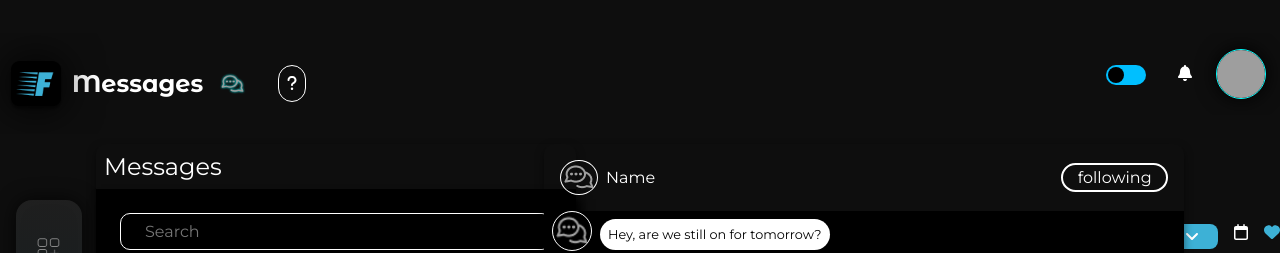
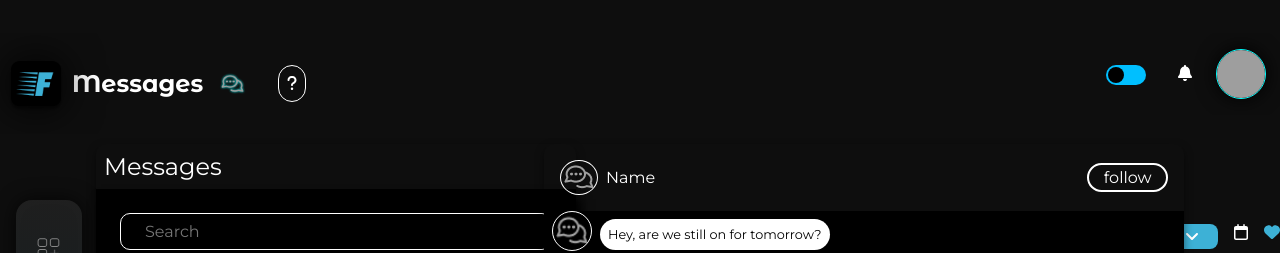
Before and after one commit to MohamedFazil89/Fitness-AI, a React (Create React App) app: page /dashboard/messages in a window 1280 px wide. Shown: the top 253 px of the page. Built offline with nearby package versions, Linux system fonts and the light colour scheme; no server answers; grey boxes are pictures that could not be loaded.

Commit message:
follow update

```diff
--- a/src/Components/PrivateChat.jsx
+++ b/src/Components/PrivateChat.jsx
@@ -6,6 +6,7 @@ import axios from "axios";
 
 export default function PrivateChat() {
   const [typemessage, typesetMessage] = useState('');
+  const [follow, setFollow] = useState(false);
   const [chatData, setChatData] = useState([
     {
       id: 0,
@@ -45,6 +46,7 @@ export default function PrivateChat() {
   }
 
   const toggleFollow = () => {
+    setFollow(!follow);
 
 
   };
@@ -58,7 +60,7 @@ export default function PrivateChat() {
       <div className="header">
         <img src={image} alt="profile" className='profile-picture' />
         <p className="Name">{"Name" || "Loading..."}</p>
-        <p className={ true ? 'follow' : 'nofollow' } onClick={toggleFollow}>{true ? 'following' : 'follow'}</p>
+        <p className={ true ? 'follow' : 'nofollow' } onClick={toggleFollow}>{follow ? 'following' : 'follow'}</p>
       </div>
 
       <div className="chatbox">
```
